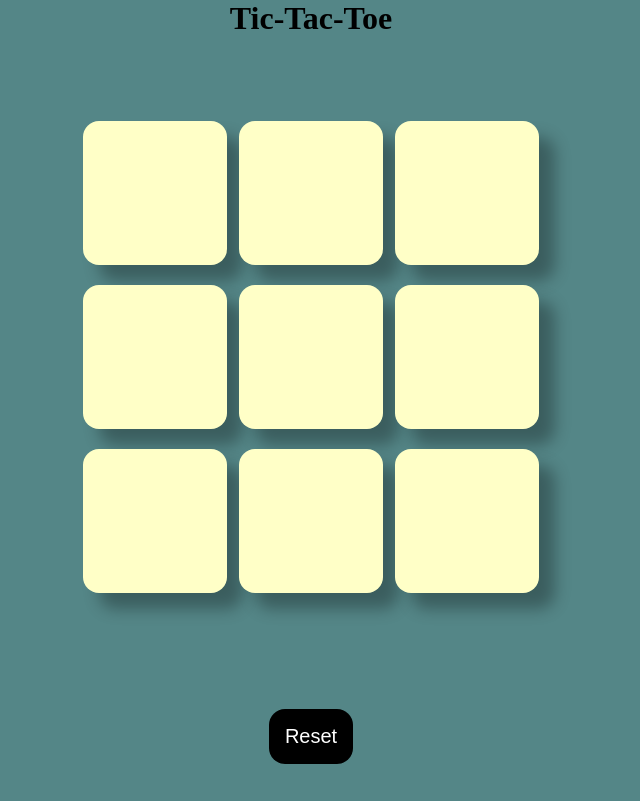
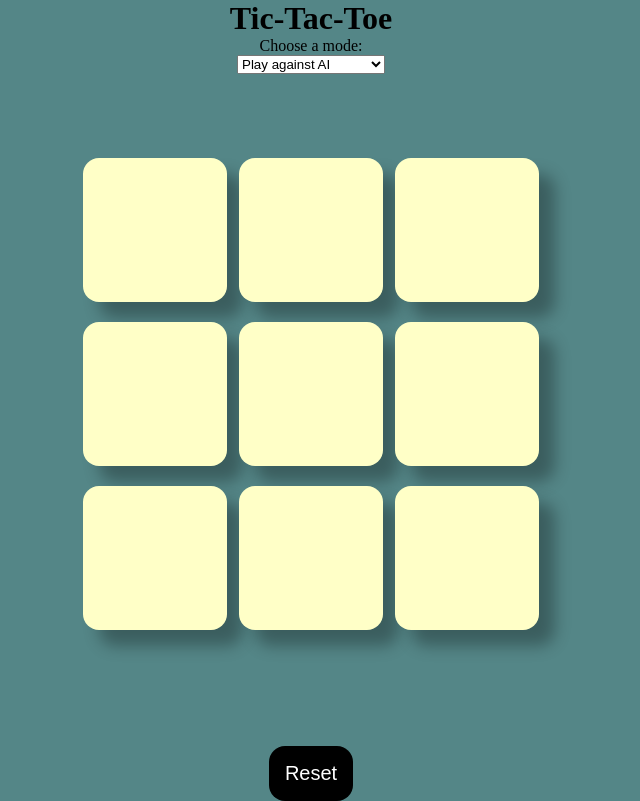
Before and after one commit to mohitsingh45983/PRODIGY_WD_03, a plain HTML site: page index.html in a window 1280 px wide. Shown: the whole page, without its empty margins (329-969 px from the left). Drawn offline with Linux system fonts and the light colour scheme.

Commit message:
Update index.html

```diff
--- a/index.html
+++ b/index.html
@@ -12,7 +12,12 @@
         <button id="new-game">New Game</button>
     </div>
     <main>
-        <h1>Tic-Tac-Toe </h1>
+        <h1>Tic-Tac-Toe</h1>
+        <p>Choose a mode:</p>
+        <select id="game-mode">
+            <option value="ai">Play against AI</option>
+            <option value="friend">Play against a Friend</option>
+        </select>
         <div class="container">
             <div class="game">
                 <button class="box"></button>
@@ -26,11 +31,8 @@
                 <button class="box"></button>
             </div>
         </div>
-
         <button id="reset">Reset</button>
     </main>
-
-
-<script src="script.js"></script>
+    <script src="script.js"></script>
 </body>
 </html>
```
